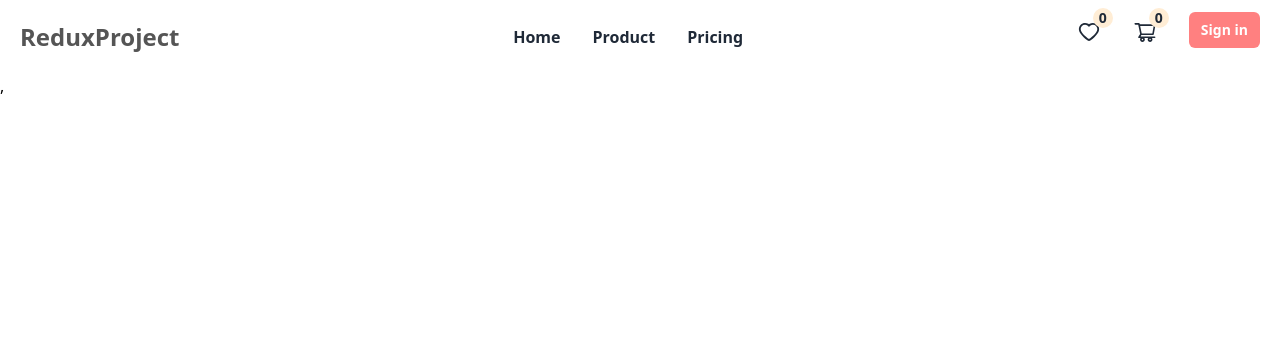
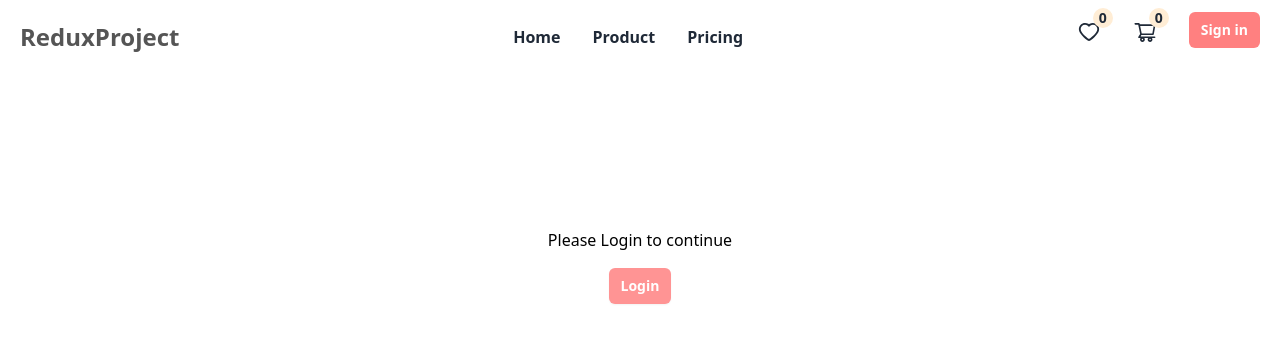
Before and after one commit to rohiturkaripangram/reduxtoolkit, a React (Create React App) app: page /pricing in a window 1280 px wide. Shown: the top 342 px of the page. Built offline with nearby package versions, Linux system fonts and the light colour scheme; no server answers.

Commit message:
Update Pricing.js

```diff
--- a/src/Pages/Pricing.js
+++ b/src/Pages/Pricing.js
@@ -1,12 +1,29 @@
 import {publishableKey} from "../index"
 import {PricingKey} from "../index"
+
+import { useAuth0 } from "@auth0/auth0-react";
+
 const PricingPage=()=> {
 
-
+  const { isAuthenticated, loginWithRedirect} = useAuth0();
   return (
-    <stripe-pricing-table pricing-table-id={`${PricingKey}`}
+    isAuthenticated?(
+<stripe-pricing-table pricing-table-id={`${PricingKey}`}
     publishable-key={`${publishableKey}`}>
     </stripe-pricing-table>
+    )
+
+    : <div className="flex justify-center items-center flex-col gap-y-4 w-screen h-96">
+    <h1>Please Login to continue</h1>
+    <button
+      type="button"
+      class="rounded-md bg-button-bg px-3 py-2 text-sm font-semibold text-white shadow-sm hover:bg-button-bg focus-visible:outline focus-visible:outline-2 focus-visible:outline-offset-2 focus-visible:outline-black"
+      onClick={() => loginWithRedirect()}
+    >
+      Login
+    </button>
+  </div>
+
   );
 }
 
```
